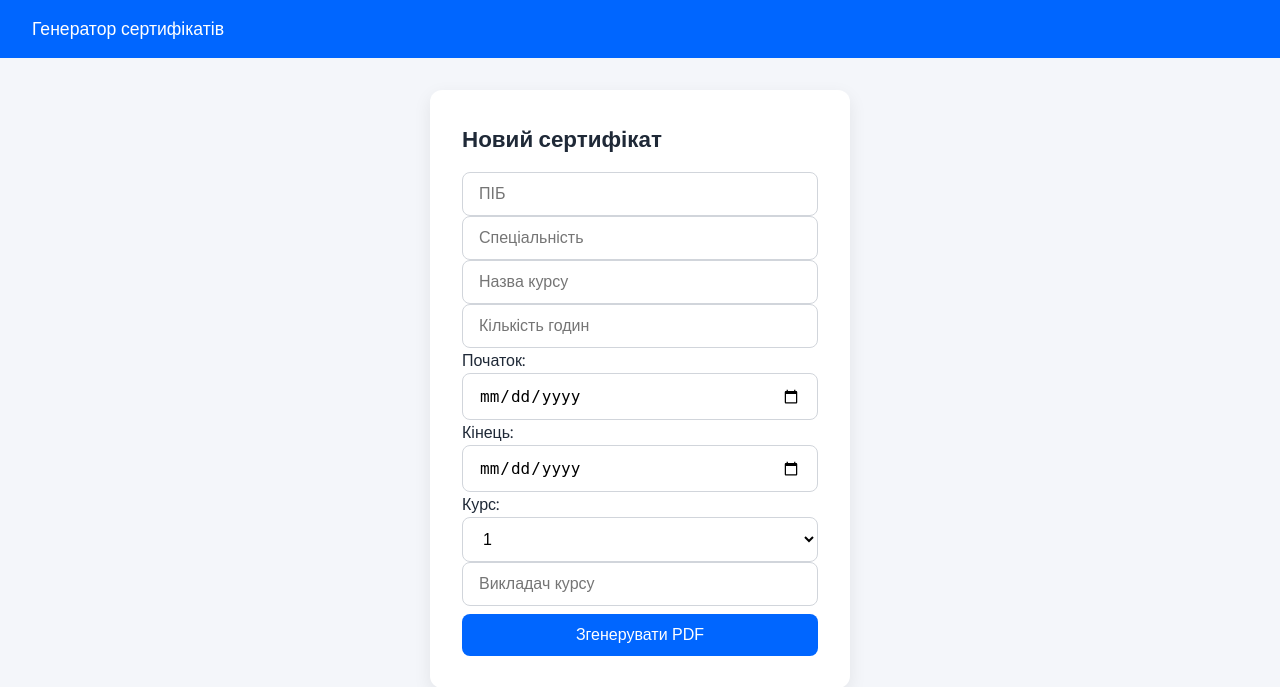
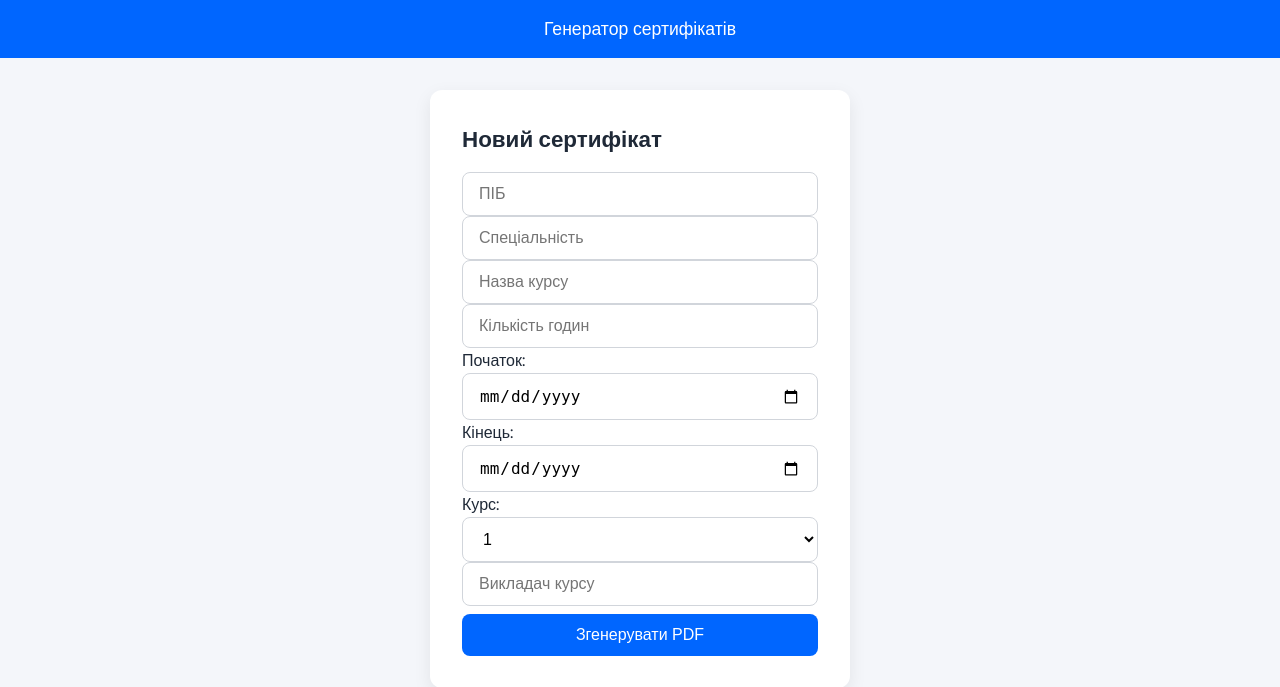
Before and after one commit to ArtemSimonov123/Certificate-Generation-App, a Flask app: page / in a window 1280 px wide. Shown: the top 687 px of the page. Run offline with Flask 3, Linux system fonts and the light colour scheme.

Commit message:
modified base.html

```diff
--- a/templates/base.html
+++ b/templates/base.html
@@ -7,12 +7,15 @@
   <link rel="stylesheet" href="{{ url_for('static', filename='css/style.css') }}">
 </head>
 <body>
-  <nav>Генератор сертифікатів</nav>
+  <!-- простий не‑клікабельний напис -->
+  <nav style="text-align:center">
+    Генератор сертифікатів
+  </nav>
 
   <main>
     {% block content %}{% endblock %}
   </main>
 
-  <footer>&copy; {{ 2025 }} MyCompany • Версія 1.0</footer>
+  <footer>&copy; 2025 MyCompany • Версія 1.0</footer>
 </body>
 </html>
```
